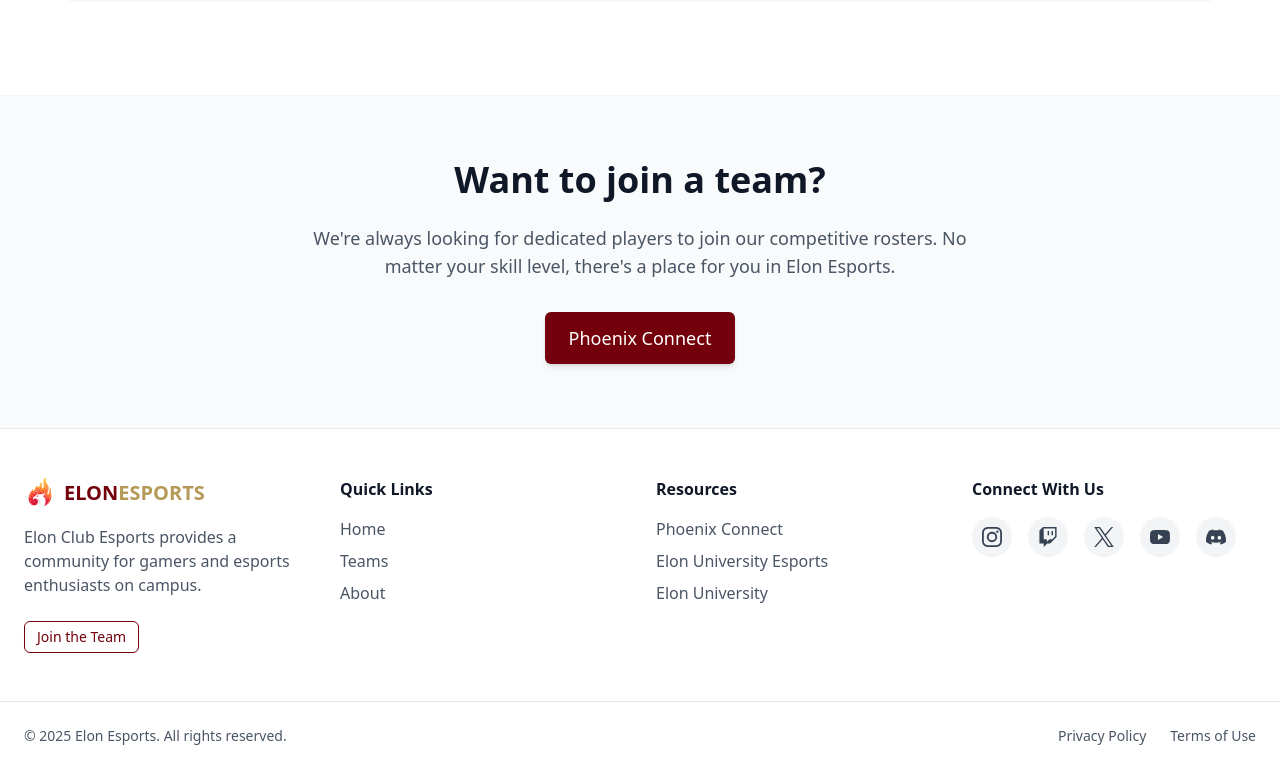
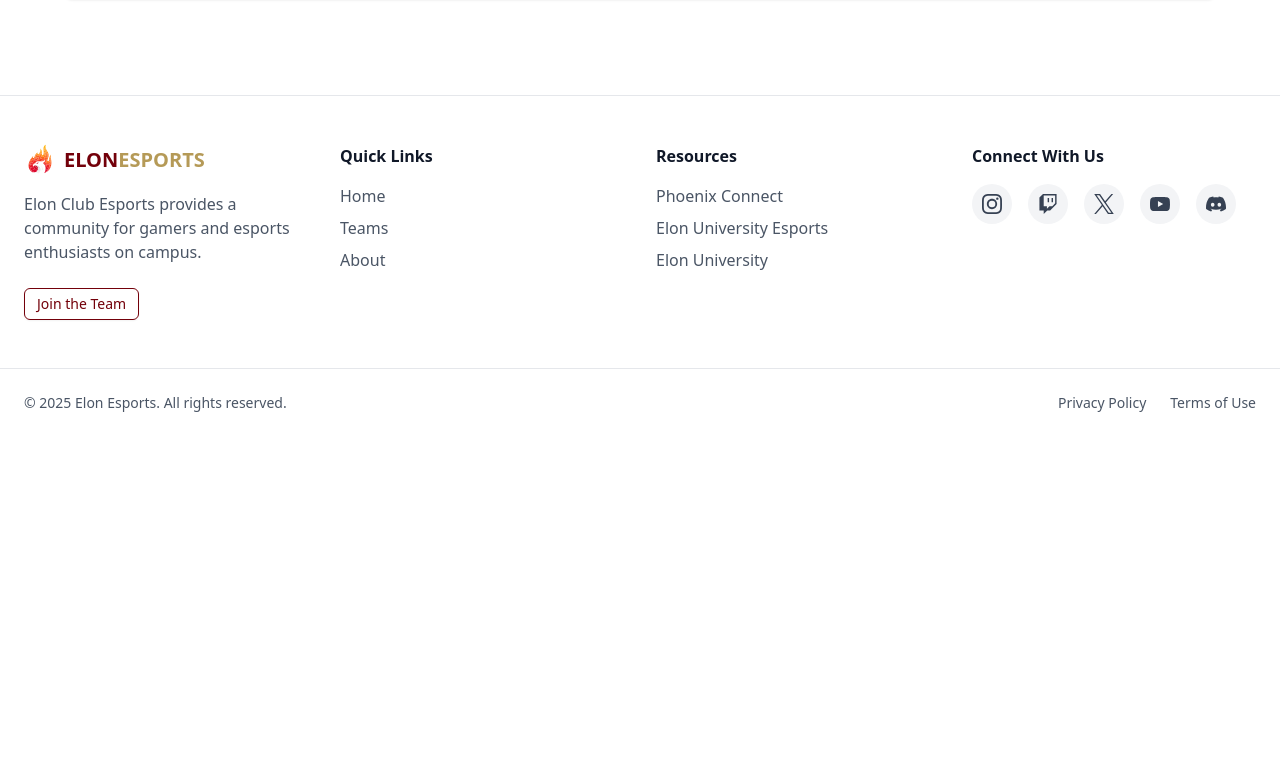
Before and after one commit to drewfoos/ElonEsports, a Next.js app: page / in a window 1280 px wide. Shown: the part 2971-3741 px from the top of the page. After the commit the page ends 3408 px from the top, so only its background shows below. Built offline with nearby package versions, Linux system fonts and the light colour scheme.

Commit message:
removed cta

```diff
--- a/src/modules/homepage/ui/components/home-page-component.tsx
+++ b/src/modules/homepage/ui/components/home-page-component.tsx
@@ -16,28 +16,6 @@ export function HomePageComponent() {
       <HeroYouTubeSection />
       <IntroSection />
       <SocialMediaSection />
-            {/* Join a team section */}
-            <section className="bg-gray-50 py-16 border-t border-gray-100">
-        <div className="container mx-auto px-6 text-center">
-          <h2 className="text-3xl md:text-4xl font-bold mb-6 text-gray-900">
-            Want to join a team?
-          </h2>
-          <p className="text-lg text-gray-600 max-w-2xl mx-auto mb-8">
-            We&apos;re always looking for dedicated players to join our competitive rosters.
-            No matter your skill level, there&apos;s a place for you in Elon Esports.
-          </p>
-          <div className="flex flex-wrap justify-center">
-            <a
-              href="https://elon.campuslabs.com/engage/organization/esports"
-              target="_blank"
-              rel="noopener noreferrer"
-              className="bg-elon-maroon hover:bg-elon-maroon/90 text-white shadow-md px-6 py-3 rounded-md font-medium text-lg transition-colors"
-            >
-              Phoenix Connect
-            </a>
-          </div>
-        </div>
-      </section>
     </div>
   )
 }
```
